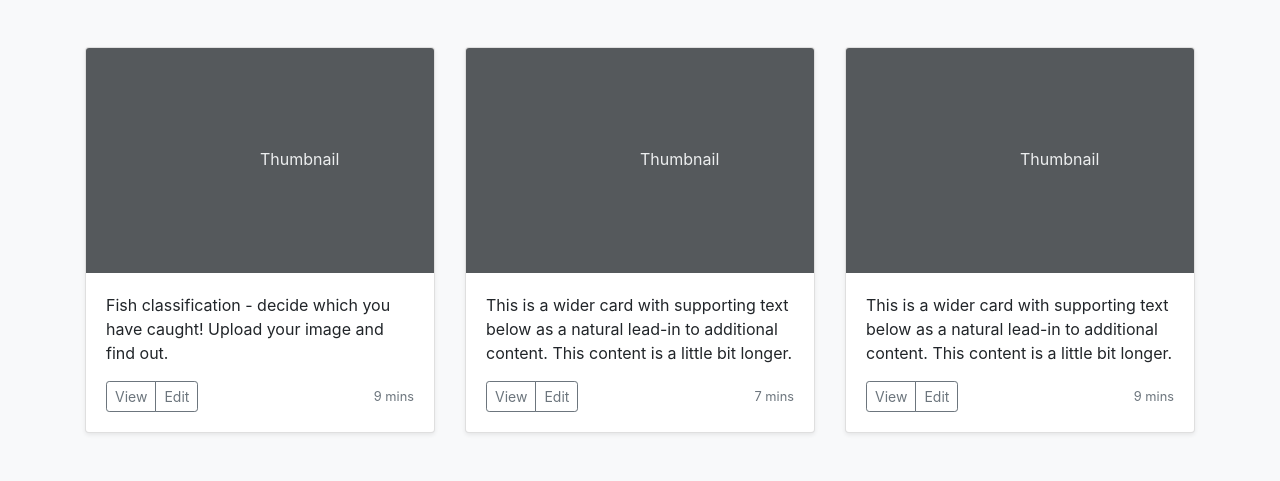
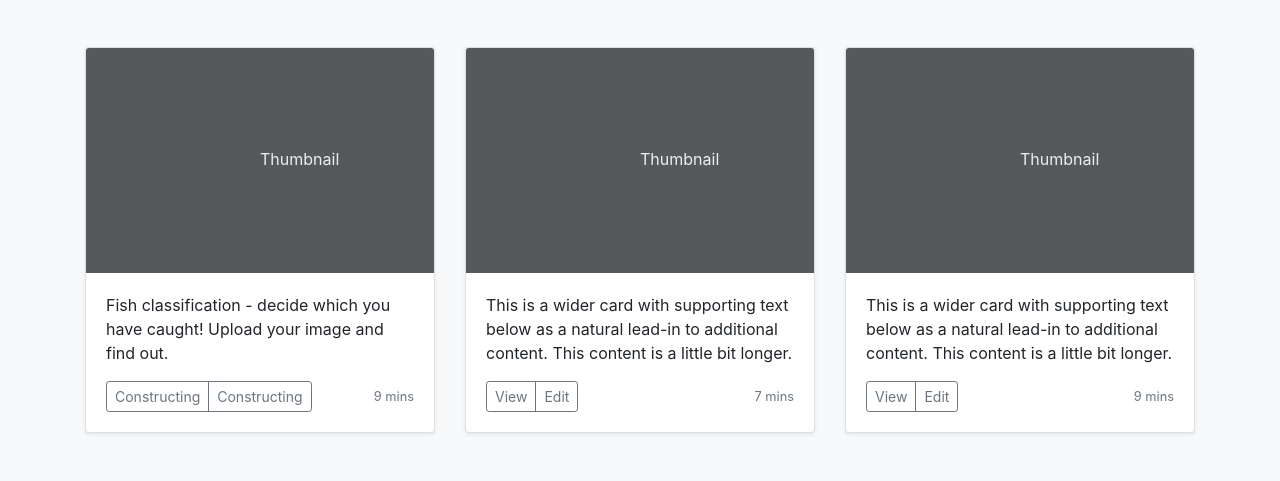
Before and after one commit to Pirner/fish_judge, a Flask app: page / in a window 1280 px wide. Shown: the part 421-902 px from the top of the page. Run offline with Flask 3, Linux system fonts and the light colour scheme; some libraries are stand-ins or nearby versions.

Commit message:
change template buttons

```diff
--- a/templates/index.html
+++ b/templates/index.html
@@ -57,8 +57,8 @@
               </p>
               <div class="d-flex justify-content-between align-items-center">
                 <div class="btn-group">
-                  <button type="button" class="btn btn-sm btn-outline-secondary">View</button>
-                  <button type="button" class="btn btn-sm btn-outline-secondary">Edit</button>
+                  <button type="button" class="btn btn-sm btn-outline-secondary">Constructing</button>
+                  <button type="button" class="btn btn-sm btn-outline-secondary">Constructing</button>
                 </div>
                 <small class="text-muted">9 mins</small>
               </div>
```
